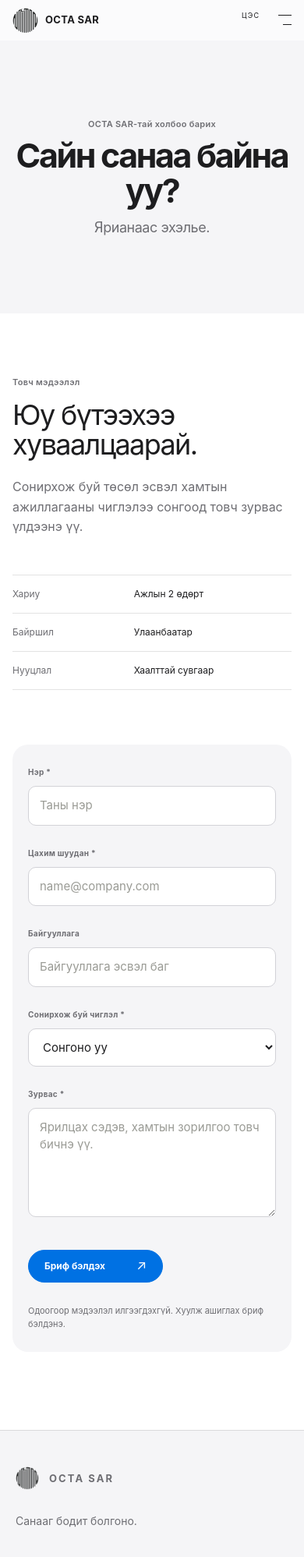
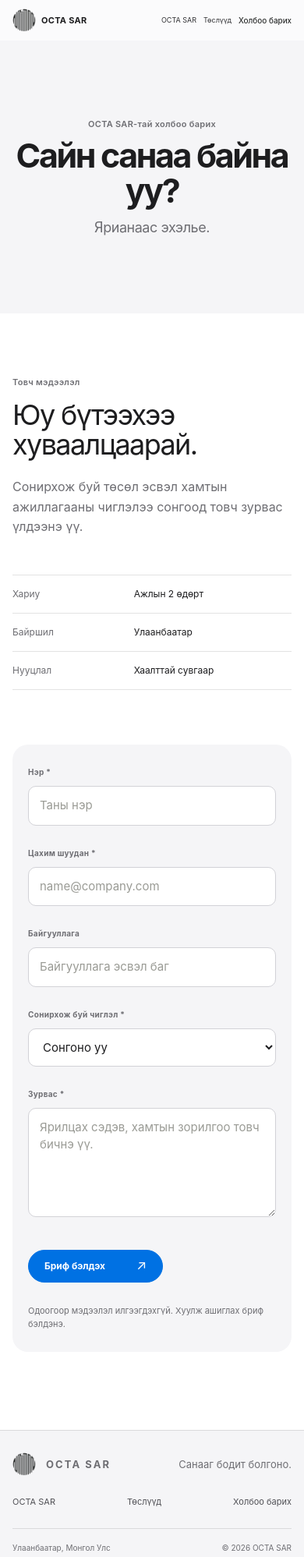
Before and after one commit to gamu666/octa-sar-website, a Next.js app: page /contact in a window 390 px wide. Shown: the top 1997 px of the page at 78% size. Built offline with nearby package versions, Linux system fonts and the light colour scheme.

Commit message:
Simplify mobile navigation and footer

```diff
--- a/app/apple-pages.css
+++ b/app/apple-pages.css
@@ -305,24 +305,42 @@
 .apple-page .site-footer--light,
 .home-redesign .site-footer--light {
   width: 100%;
-  min-height: 260px;
-  padding: 54px max(24px, calc((100% - 1120px) / 2)) 26px;
+  min-height: 0;
+  padding: 34px max(24px, calc((100% - 1120px) / 2)) 22px;
+  grid-template-columns: 1fr auto;
+  gap: 30px 64px;
+  align-items: center;
   border-color: var(--ap-line);
   background: var(--ap-bg);
   color: var(--ap-muted);
   font-size: 11px;
 }
-.apple-page .site-footer--light .site-footer__brand > p { margin-top: 34px; color: var(--ap-muted); font-family: inherit; font-size: 14px; font-style: normal; }
+.apple-page .site-footer--light .site-footer__brand { display: flex; align-items: center; gap: 24px; }
+.apple-page .site-footer--light .site-footer__brand > p { margin: 0; color: var(--ap-muted); font-family: inherit; font-size: 13px; font-style: normal; }
 .apple-page .site-footer--light nav,
-.apple-page .site-footer--light nav a { border-color: var(--ap-line); }
+.apple-page .site-footer--light nav a { border: 0; }
+.apple-page .site-footer--light nav { flex-direction: row; gap: 30px; border: 0; }
+.apple-page .site-footer--light nav a { padding: 0; display: block; color: #515156; font-size: 12px; }
+.apple-page .site-footer--light nav a:hover { padding-left: 0; color: var(--ap-ink); }
+.apple-page .site-footer--light nav a span { display: none; }
+.apple-page .site-footer--light .site-footer__meta {
+  height: auto;
+  padding-top: 18px;
+  grid-column: 1 / -1;
+  flex-direction: row;
+  justify-content: space-between;
+  align-items: center;
+  border-top: 1px solid var(--ap-line);
+  text-align: left;
+}
+.apple-page .site-footer--light .site-footer__meta span:nth-child(2) { margin-top: 0; color: var(--ap-muted); }
 
 .apple-page .reveal { opacity: 1; transform: translateY(10px); transition: transform .7s cubic-bezier(.2,.72,.22,1); }
 .apple-page .reveal.is-visible { transform: translateY(0); }
 
 @media (max-width: 900px) {
   .apple-page .site-header--light { height: 52px; }
-  .apple-page .site-header--light .mobile-menu summary { color: var(--ap-ink); }
-  .apple-page .site-header--light .mobile-menu nav { top: 50px; }
+  .apple-page .site-header--light .desktop-nav { display: flex; gap: 14px; font-size: 10px; }
   .ap-hero { min-height: 680px; }
   .ap-hero__copy { padding-top: 72px; }
   .ap-brand-stage { height: 350px; }
@@ -345,6 +363,15 @@
 @media (max-width: 620px) {
   .ap-shell { width: min(100% - 32px, 520px); }
   .apple-page .site-header--light .site-header__inner { width: calc(100% - 32px); }
+  .apple-page .site-header--light .mark { --mark-size: 30px; }
+  .apple-page .site-header--light .brand { gap: 7px; font-size: 11px; }
+  .apple-page .site-header--light .desktop-nav { gap: 9px; font-size: 9px; }
+  .apple-page .site-footer--light,
+  .home-redesign .site-footer--light { padding: 28px 16px 20px; grid-template-columns: 1fr; gap: 24px; }
+  .apple-page .site-footer--light .site-footer__brand { justify-content: space-between; gap: 16px; }
+  .apple-page .site-footer--light nav { width: 100%; justify-content: space-between; gap: 10px; }
+  .apple-page .site-footer--light nav a { font-size: 11px; }
+  .apple-page .site-footer--light .site-footer__meta { padding-top: 16px; grid-column: 1; font-size: 10px; }
   .ap-hero { min-height: 580px; }
   .ap-hero__copy { width: calc(100% - 32px); padding-top: 56px; }
   .ap-hero__copy h1 { font-size: clamp(38px, 11vw, 52px); }
@@ -415,9 +442,11 @@
   .ap-contact { padding-block: 80px 100px; }
   .apple-page .contact-form { padding: 28px 20px; border-radius: 20px; }
   .apple-page .site-footer--light,
-  .home-redesign .site-footer--light { min-height: 390px; padding: 46px 20px 24px; gap: 36px; }
+  .home-redesign .site-footer--light { min-height: 0; padding: 28px 16px 20px; gap: 24px; }
   .apple-page .site-footer--light .site-footer__brand > p,
-  .home-redesign .site-footer--light .site-footer__brand > p { margin-top: 24px; }
+  .home-redesign .site-footer--light .site-footer__brand > p { margin-top: 0; }
+  .apple-page .site-footer--light .site-footer__meta,
+  .home-redesign .site-footer--light .site-footer__meta { min-height: 0; }
 }
 
 @media (prefers-reduced-motion: reduce) {
--- a/app/components/SiteChrome.tsx
+++ b/app/components/SiteChrome.tsx
@@ -25,14 +25,6 @@ export function SiteHeader({ light = false }: { light?: boolean }) {
             <Link href="/#projects">Төслүүд</Link>
             <Link className="nav-cta" href="/#contact">Холбоо барих</Link>
           </nav>
-          <details className="mobile-menu">
-            <summary aria-label="Цэс нээх"><span>Цэс</span><i /><i /></summary>
-            <nav aria-label="Гар утасны цэс">
-              <Link href="/#about"><span>01</span> OCTA SAR</Link>
-              <Link href="/#projects"><span>02</span> Төслүүд</Link>
-              <Link href="/#contact"><span>03</span> Холбоо барих</Link>
-            </nav>
-          </details>
         </div>
       </header>
     </>
@@ -53,7 +45,6 @@ export function SiteFooter({ light = false }: { light?: boolean }) {
       </nav>
       <div className="site-footer__meta">
         <span>Улаанбаатар, Монгол Улс</span>
-        <span>Монголд бүтээв</span>
         <span>© 2026 OCTA SAR</span>
       </div>
     </footer>
--- a/app/globals.css
+++ b/app/globals.css
@@ -188,8 +188,11 @@ section[id] { scroll-margin-top: 112px; }
 @media (max-width: 900px) {
   .shell { width: min(100% - 40px, 720px); }
   .site-header { height: 80px; }
-  .desktop-nav { display: none; }
-  .mobile-menu { display: block; position: relative; z-index: 2; }
+  .site-header__inner { gap: 16px; }
+  .site-header .brand { flex-shrink: 0; }
+  .desktop-nav { margin-left: auto; display: flex; gap: 14px; font-size: 10px; white-space: nowrap; }
+  .site-header .nav-cta { padding-left: 14px; }
+  .mobile-menu { display: none; }
   .mobile-menu summary { width: 64px; height: 38px; display: grid; grid-template-columns: 1fr 17px; align-items: center; column-gap: 9px; position: relative; list-style: none; cursor: pointer; color: #c9c9c2; font-size: 9px; text-transform: uppercase; letter-spacing: .14em; }
   .mobile-menu summary::-webkit-details-marker { display: none; }
   .mobile-menu summary i { grid-column: 2; width: 17px; height: 1px; display: block; background: currentColor; transition: transform .25s ease, width .25s ease; }
--- a/app/home.css
+++ b/app/home.css
@@ -417,7 +417,7 @@
 
 @media (max-width: 900px) {
   .home-redesign .site-header--light { height: 52px; }
-  .home-redesign .site-header--light .mobile-menu summary { color: var(--apple-ink); }
+  .home-redesign .site-header--light .desktop-nav { display: flex; gap: 14px; font-size: 10px; }
   .apple-unit { min-height: 660px; }
   .unit-copy { padding-top: 45px; }
   .unit-copy h1, .unit-copy h2 { font-size: 48px; }
@@ -436,6 +436,9 @@
 }
 
 @media (max-width: 620px) {
+  .home-redesign .site-header--light .mark { --mark-size: 30px; }
+  .home-redesign .site-header--light .brand { gap: 7px; font-size: 11px; }
+  .home-redesign .site-header--light .desktop-nav { gap: 9px; font-size: 9px; }
   .apple-unit { min-height: 650px; margin-bottom: 10px; }
   .unit-copy { width: calc(100% - 28px); padding-top: 44px; }
   .unit-copy h1, .unit-copy h2 { font-size: 40px; line-height: 1.08; }
```
